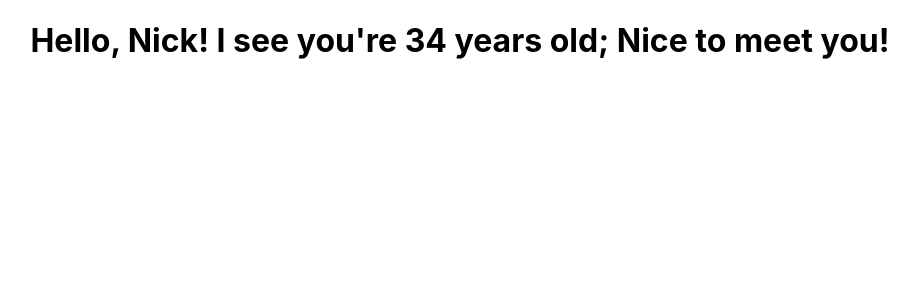
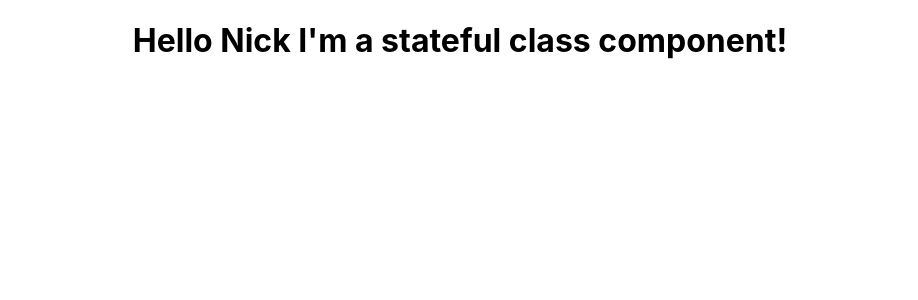
Before and after one commit to NickdevC/gitpod-react, a React (Create React App) app in the folder my-app/: page / in a window 1280 px wide. Shown: the top 300 px of the page, without its empty margins (180-1098 px from the left). Built offline with nearby package versions, Linux system fonts and the light colour scheme.

Commit message:
Add stateful class component example

```diff
--- a/my-app/src/App.js
+++ b/my-app/src/App.js
@@ -1,11 +1,13 @@
 import logo from './logo.svg';
 import './App.css';
-import FunctionalGreetingWithProps from './components/FunctionalGreetingWithProps';
+// import FunctionalGreetingWithProps from './components/FunctionalGreetingWithProps';
+import StatefulGreeting from "./components/StatefulGreeting";
 
 function App() {
   return (
     <div className="App">
-      <FunctionalGreetingWithProps greeting="Nice to meet you!" name="Nick" age="34" />
+      {/* <FunctionalGreetingWithProps greeting="Nice to meet you!" name="Nick" age="34" /> */}
+      <StatefulGreeting greeting="I'm a stateful class component!" name="Nick" />
     </div>
   );
 }
--- /dev/null
+++ b/my-app/src/components/StatefulGreeting.js
@@ -0,0 +1,9 @@
+import React from "react";
+
+class StatefulGreeting extends React.Component {
+    render() {
+        return <h1>Hello {this.props.name} {this.props.greeting}</h1>
+    }
+}
+
+export default StatefulGreeting
```
